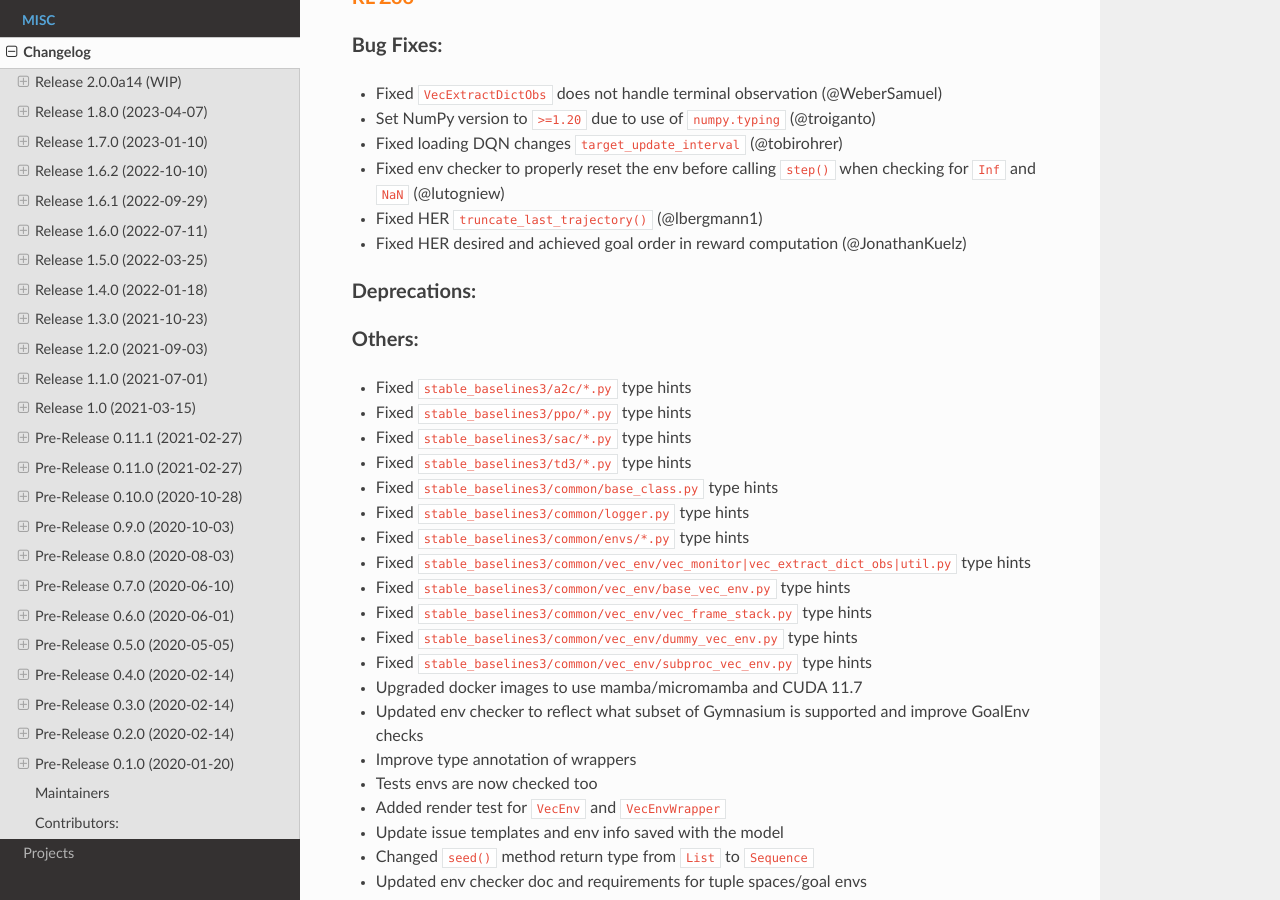
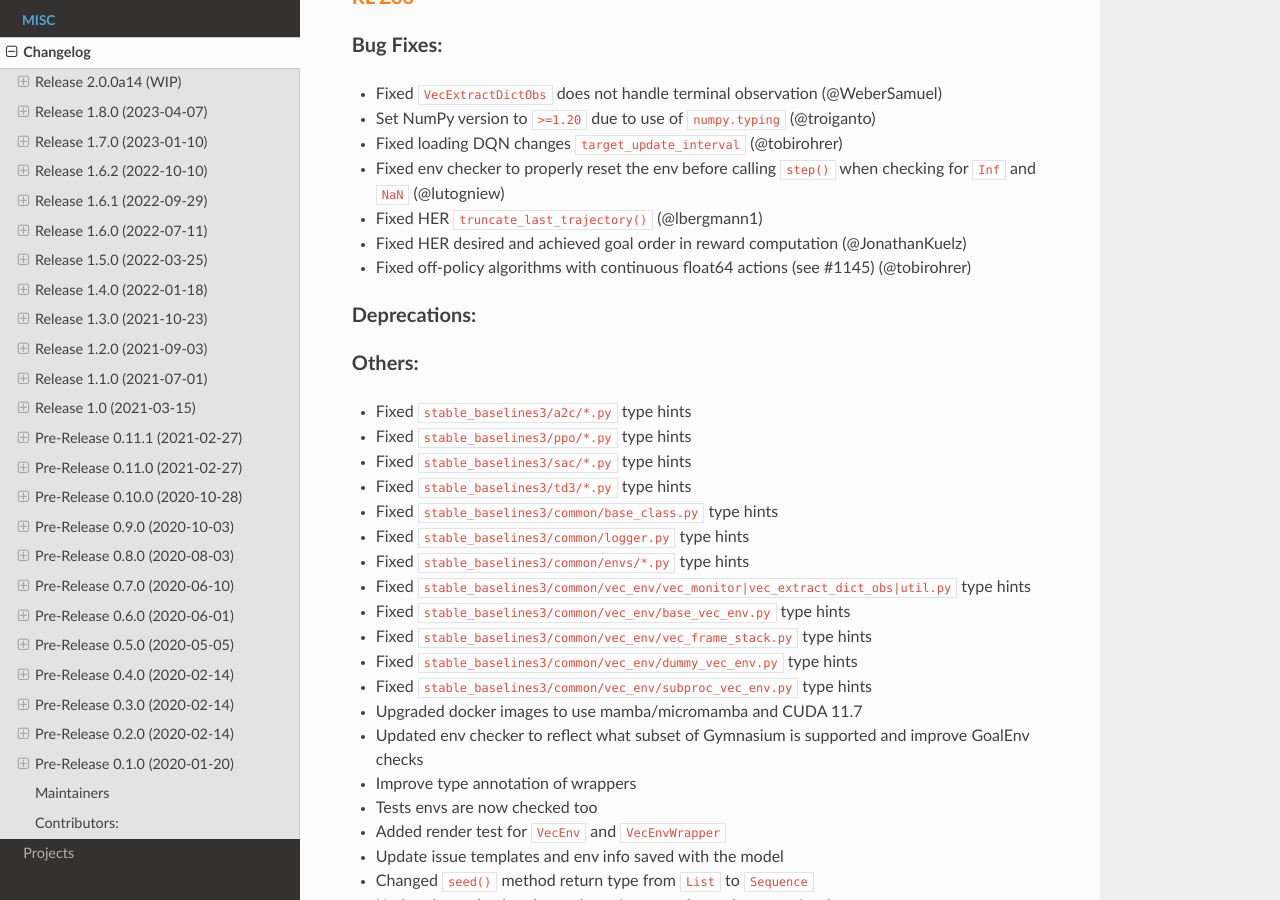
Before and after one commit to DLR-RM/stable-baselines3, a Sphinx documentation site: the page built from docs/misc/changelog.rst, in a window 1280 px wide and 900 px high, scrolled down 837 px. Built offline with Sphinx 7.4.7 and the Read the Docs theme 2.0.0, drawn with Linux system fonts in a browser that asks for light colours; the version number could not be read and is left out.

Commit message:
added changelog entry

```diff
--- a/docs/misc/changelog.rst
+++ b/docs/misc/changelog.rst
@@ -43,6 +43,7 @@ Bug Fixes:
   for ``Inf`` and ``NaN`` (@lutogniew)
 - Fixed HER ``truncate_last_trajectory()`` (@lbergmann1)
 - Fixed HER desired and achieved goal order in reward computation (@JonathanKuelz)
+- Fixed off-policy algorithms with continuous float64 actions (see #1145) (@tobirohrer)
 
 Deprecations:
 ^^^^^^^^^^^^^
```
